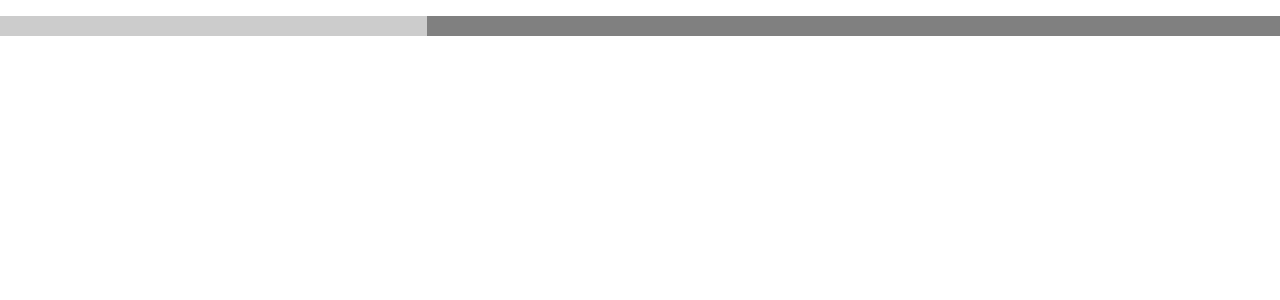
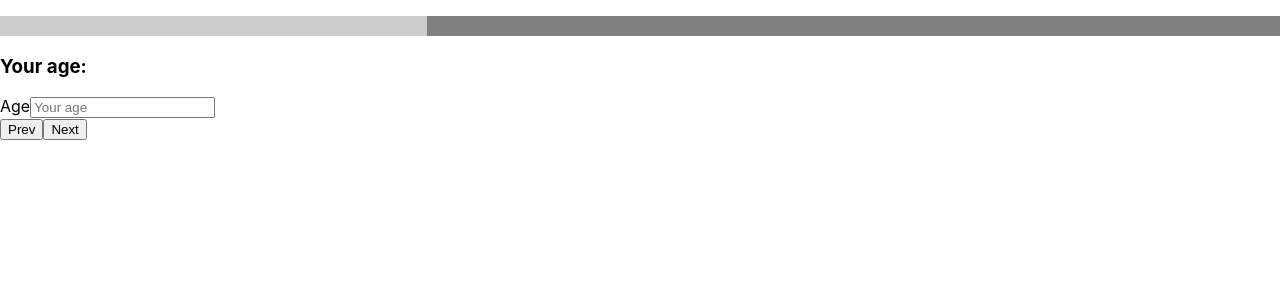
Before and after one commit to fixman93/liqid, a React (Create React App) app: page /steps in a window 1280 px wide. Shown: the top 300 px of the page. Built offline with nearby package versions, Linux system fonts and the light colour scheme.

Commit message:
add: Three steps

```diff
--- a/src/App.js
+++ b/src/App.js
@@ -1,10 +1,7 @@
 import React, { Component } from 'react';
 import { BrowserRouter, Switch, Route } from 'react-router-dom'
 import Home from './containers/home'
-import Header from './components/header'
-import stepOne from './containers/steps/stepOne'
-import stepTwo from './containers/steps/stepTwo'
-import stepThree from './containers/steps/stepThree'
+import Steps from './containers/steps/steps'
 
 import './App.scss';
 
@@ -22,18 +19,9 @@ class App extends Component {
     console.log('oooo', this.state.page)
     return (
       <div className="App">
-        <Header />
         <BrowserRouter>
           <Switch>
-            {this.state.page === 1 && (
-              <Route path='/step-1' component={stepOne} />
-            )}
-            {this.state.page === 2 && (
-              <Route path='/step-2' component={stepTwo} />
-            )}
-            {this.state.page === 2 && (
-              <Route exact path='/step-3' component={stepThree} />
-            )}
+            <Route exact path='/steps' component={Steps} />
             <Route exact path='/' component={Home} />
           </Switch>
         </BrowserRouter>
--- a/src/components/pagination/index.js
+++ b/src/components/pagination/index.js
@@ -4,34 +4,9 @@ import './pagination.scss'
 
 class Pagination extends Component {
 
-  constructor(props) {
-    super(props)
-    this.state = {
-      page: 1
-    }
-  }
-  prevPage = () => {
-    if (this.state.page > 1) {
-      this.setState(prevState => ({
-        page: prevState.page - 1
-      }))
-      localStorage.setItem('page', JSON.stringify(this.state.page));
-      console.log('minus jedan', this.state.page)
-    }
-  }
 
-  nextPage = () => {
-    if (this.state.page < 4) {
-      this.setState(prevState => ({
-        page: prevState.page + 1
-      }))
-      localStorage.setItem('page', JSON.stringify(this.state.page));
-      console.log('plus jedan', this.state.page)
-    }
-  }
 
   render() {
-    console.log('ukupno', this.state.page)
     return (
       <div className='btnNav'>
         <button onClick={this.prevPage}>Prev</button>
--- a/src/containers/steps/stepOne.js
+++ b/src/containers/steps/stepOne.js
@@ -10,29 +10,35 @@ class stepOne extends Component {
       age: ''
     }
     this.handleChange = this.handleChange.bind(this)
-    this.handleStep = this.handleStep.bind(this)
   }
 
   handleChange(evt) {
-    this.setState({ [evt.target.name]: evt.target.value });
+    this.setState({ [evt.target.name]: evt.target.value })
   }
-  handleStep = (e) => {
-    e.preventDefault()
-    localStorage.setItem('step-1', JSON.stringify(this.state.age));
-    console.log(this.state.age)
-    localStorage.getItem('step-1')
 
+  handleSubmit = () => {
+    this.props.onSubmit(this.state.age)
+    // when we want to take form with all fields we can do that with Object.assing()
+    //this.props.onSubmit(Object.assign({}, this.state.age));
   }
   render() {
+    const { onBack } = this.props
     return (
       <div>
+        <h3>Your age:</h3>
         <form
-          onSubmit={this.handleStep}>
-          <label>How old are you?</label>
-          <input type="text" placeholder="Your age" name="age" onChange={this.handleChange} />
-          <input type='submit' value='submit' />
+          onSubmit={async e => {
+            e.preventDefault()
+            await this.handleSubmit()
+
+          }}>
+          <div className='form-group'>
+            <label>Age</label>
+            <input type="text" placeholder="Your age" name="age" onChange={this.handleChange} />
+          </div>
+          <button onClick={() => onBack()}>Prev</button>
+          <button type='submit'>Next</button>
         </form>
-        <Pagination />
       </div>
     )
   }
--- a/src/containers/steps/stepThree.js
+++ b/src/containers/steps/stepThree.js
@@ -1,9 +1,53 @@
 import React, { Component } from 'react'
+import PropTypes from 'prop-types'
+import Pagination from '../../components/pagination'
 
 class stepThree extends Component {
+
+  constructor(props) {
+    super(props)
+    this.state = {
+      color: ''
+    }
+    this.handleChange = this.handleChange.bind(this)
+  }
+
+  handleChange(evt) {
+    this.setState({ [evt.target.name]: evt.target.value })
+  }
+
+  handleSubmit = () => {
+    this.props.onSubmit(this.state.color)
+    // when we want to take form with all fields we can do that with Object.assing()
+    //this.props.onSubmit(Object.assign({}, this.state.age));
+  }
   render() {
+    const { onBack } = this.props
     return (
-      <div>Step-3</div>
+      <div>
+        <h3>Your favorite color:</h3>
+        <form
+          onSubmit={async e => {
+            e.preventDefault()
+            await this.handleSubmit()
+
+          }}>
+          <div className='form-group'>
+            <label>Red</label>
+            <input type='radio' value='red' name='color' onChange={this.handleChange} />
+          </div>
+          <div className='form-group'>
+            <label>Black</label>
+            <input type='radio' value='black' name='color' onChange={this.handleChange} />
+          </div>
+          <div className='form-group'>
+            <label>Blue</label>
+            <input type='radio' value='blue' name='color' onChange={this.handleChange} />
+          </div>
+          <button onClick={() => onBack()}>Prev</button>
+          <button type='submit'>Preview</button>
+        </form>
+      </div>
     )
   }
 }
--- a/src/containers/steps/stepTwo.js
+++ b/src/containers/steps/stepTwo.js
@@ -1,9 +1,49 @@
 import React, { Component } from 'react'
+import PropTypes from 'prop-types'
+import Pagination from '../../components/pagination'
 
 class stepTwo extends Component {
+
+  constructor(props) {
+    super(props)
+    this.state = {
+      status: 'i'
+    }
+    this.handleChange = this.handleChange.bind(this)
+  }
+
+  handleChange(evt) {
+    this.setState({ [evt.target.name]: evt.target.value })
+  }
+
+  handleSubmit = () => {
+    this.props.onSubmit(this.state.status)
+    // when we want to take form with all fields we can do that with Object.assing()
+    //this.props.onSubmit(Object.assign({}, this.state.age));
+  }
   render() {
+    const { onBack } = this.props
     return (
-      <div>Step-2</div>
+      <div>
+        <h3>Your status:</h3>
+        <form
+          onSubmit={async e => {
+            e.preventDefault()
+            await this.handleSubmit()
+
+          }}>
+          <div className='form-group'>
+            <label>Status</label>
+            <select name="status" onChange={this.handleChange} value={this.state.status}>
+              <option></option>
+              <option value='Single'>Single</option>
+              <option value='Married'>Married</option>
+            </select>
+          </div>
+          <button onClick={() => onBack()}>Prev</button>
+          <button type='submit'>Next</button>
+        </form>
+      </div>
     )
   }
 }
--- /dev/null
+++ b/src/containers/steps/steps.js
@@ -0,0 +1,82 @@
+import React, { Component } from 'react'
+import PropTypes from 'prop-types'
+
+import Header from '../../components/header'
+import Pagination from '../../components/pagination'
+import StepOne from './stepOne'
+import StepTwo from './stepTwo'
+import StepThree from './stepThree'
+
+class Steps extends Component {
+  static propTypes = {
+    onSubmit: PropTypes.func.isRequired,
+    onBack: PropTypes.func.isRequired
+  }
+
+  constructor(props) {
+    super(props)
+    this.state = {
+      page: 1,
+      input: {}
+    }
+  }
+  prevPage = () => {
+    if (this.state.page > 1) {
+      this.setState(prevState => ({
+        page: prevState.page - 1
+      }))
+      localStorage.setItem('page', JSON.stringify(this.state.page));
+      console.log('minus jedan', this.state.page)
+    }
+  }
+
+  nextPage = () => {
+    if (this.state.page < 4) {
+      this.setState(prevState => ({
+        page: prevState.page + 1
+      }))
+      localStorage.setItem('page', JSON.stringify(this.state.page));
+      console.log('plus jedan', this.state.page)
+    }
+  }
+
+  handleStep = (data) => {
+    console.log(data)
+    this.setState(prevState => ({
+      input: {
+        ...data
+      }
+    }
+    ))
+    this.nextPage()
+  }
+
+  render() {
+    const { page } = this.state
+    return (
+      <div>
+        <Header />
+        {page === 1 && (
+          <StepOne
+            onBack={this.prevPage}
+            onSubmit={this.handleStep}
+          />
+        )}
+        {page === 2 && (
+          <StepTwo
+            onBack={this.prevPage}
+            onSubmit={this.handleStep}
+          />
+        )}
+        {page === 3 && (
+          <StepThree
+            onBack={this.prevPage}
+            onSubmit={this.handleStep}
+          />
+        )}
+      </div>
+    )
+  }
+}
+
+export default Steps
```
